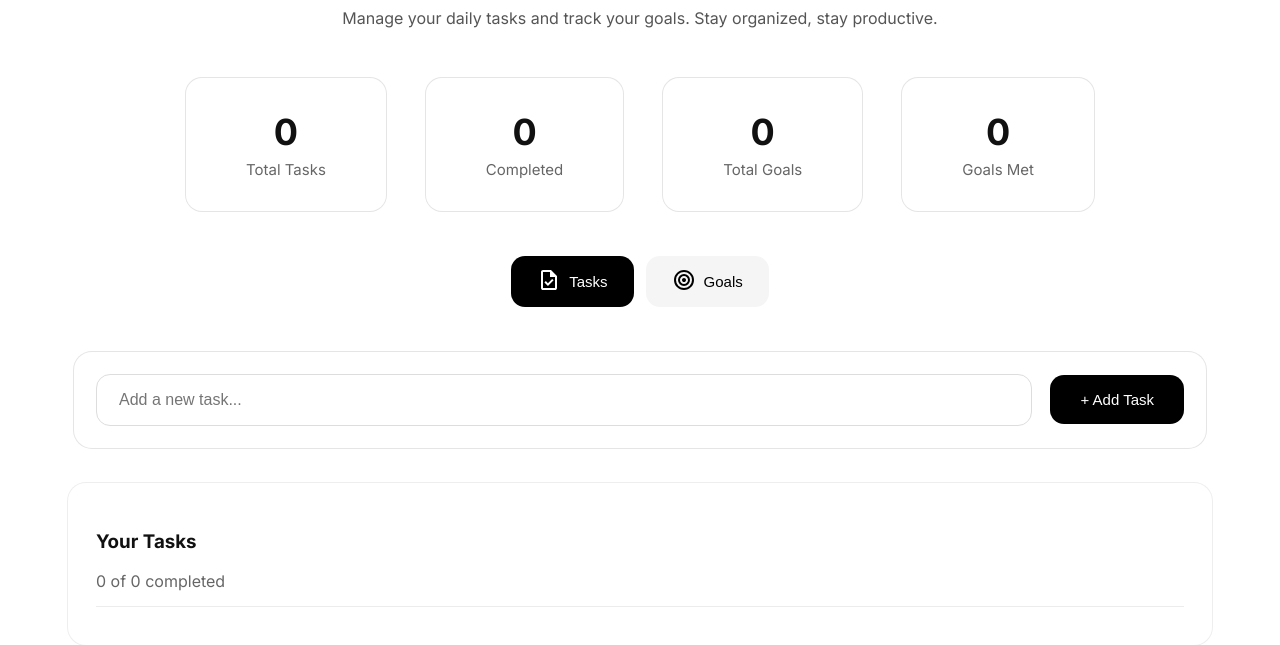
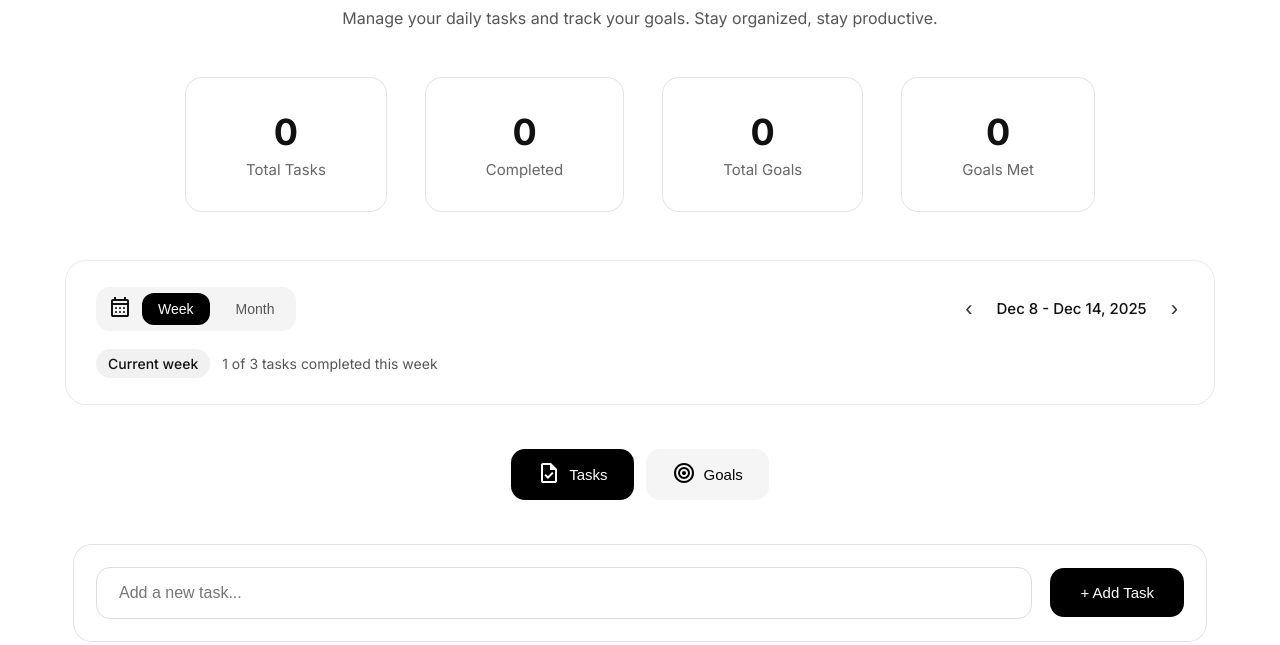
Before and after one commit to AliJoshan/Progression, a plain HTML site: page tasks.html in a window 1280 px wide. Shown: the part 187-832 px from the top of the page. Drawn offline with Linux system fonts and the light colour scheme.

Commit message:
Add timeline section to the tasks page

```diff
--- a/tasks.css
+++ b/tasks.css
@@ -111,12 +111,93 @@ body {
     color: #555;
 }
 
+/* -------- TIMELINE -------- */
+.timeline {
+    background: #fff;
+    padding: 26px 30px;
+    border-radius: 20px;
+    box-shadow: 0 0 0 1px #eaeaea;
+    margin-top: 50px;
+}
+
+.timeline-top {
+    display: flex;
+    justify-content: space-between;
+    align-items: center;
+}
+
+.timeline-view {
+    display: flex;
+    align-items: center;
+    gap: 10px;
+    background: #f4f4f4;
+    padding: 6px;
+    border-radius: 14px;
+}
+
+.calendar-icon {
+    font-size: 18px;
+    margin-left: 6px;
+}
+
+.view-btn {
+    background: transparent;
+    border: none;
+    padding: 8px 16px;
+    border-radius: 12px;
+    font-size: 14px;
+    font-weight: 500;
+    cursor: pointer;
+    color: #555;
+}
+
+.view-btn.active {
+    background: #000;
+    color: #fff;
+}
+
+.timeline-range {
+    display: flex;
+    align-items: center;
+    gap: 18px;
+    font-size: 15px;
+    font-weight: 500;
+}
+
+.arrow-btn {
+    background: none;
+    border: none;
+    font-size: 22px;
+    cursor: pointer;
+    color: #333;
+}
+
+.timeline-bottom {
+    display: flex;
+    align-items: center;
+    gap: 12px;
+    margin-top: 18px;
+    font-size: 14px;
+}
+
+.current-week {
+    background: #f1f1f1;
+    padding: 6px 12px;
+    border-radius: 999px;
+    font-weight: 500;
+}
+
+.week-progress {
+    color: #555;
+}
+
 /* -------- STATS -------- */
 .stats {
     display: flex;
     justify-content: center;
     gap: 40px;
     margin-top: 50px;
+    margin-bottom: 50px;
 }
 
 .stat-card {
--- a/tasks.html
+++ b/tasks.html
@@ -63,6 +63,32 @@
         </div>
     </section>
 
+    <!-- TIMELINE -->
+    <section class="timeline container-width">
+        <div class="timeline-top">
+            <div class="timeline-view">
+                <span class="calendar-icon"><svg xmlns="http://www.w3.org/2000/svg" height="24px"
+                        viewBox="0 -960 960 960" width="24px" fill="currentColor">
+                        <path
+                            d="M200-80q-33 0-56.5-23.5T120-160v-560q0-33 23.5-56.5T200-800h40v-80h80v80h320v-80h80v80h40q33 0 56.5 23.5T840-720v560q0 33-23.5 56.5T760-80H200Zm0-80h560v-400H200v400Zm0-480h560v-80H200v80Zm0 0v-80 80Zm280 240q-17 0-28.5-11.5T440-440q0-17 11.5-28.5T480-480q17 0 28.5 11.5T520-440q0 17-11.5 28.5T480-400Zm-160 0q-17 0-28.5-11.5T280-440q0-17 11.5-28.5T320-480q17 0 28.5 11.5T360-440q0 17-11.5 28.5T320-400Zm320 0q-17 0-28.5-11.5T600-440q0-17 11.5-28.5T640-480q17 0 28.5 11.5T680-440q0 17-11.5 28.5T640-400ZM480-240q-17 0-28.5-11.5T440-280q0-17 11.5-28.5T480-320q17 0 28.5 11.5T520-280q0 17-11.5 28.5T480-240Zm-160 0q-17 0-28.5-11.5T280-280q0-17 11.5-28.5T320-320q17 0 28.5 11.5T360-280q0 17-11.5 28.5T320-240Zm320 0q-17 0-28.5-11.5T600-280q0-17 11.5-28.5T640-320q17 0 28.5 11.5T680-280q0 17-11.5 28.5T640-240Z" />
+                    </svg></span>
+                <button class="view-btn active">Week</button>
+                <button class="view-btn">Month</button>
+            </div>
+
+            <div class="timeline-range">
+                <button class="arrow-btn">‹</button>
+                <span class="date-range">Dec 8 - Dec 14, 2025</span>
+                <button class="arrow-btn">›</button>
+            </div>
+        </div>
+
+        <div class="timeline-bottom">
+            <span class="current-week">Current week</span>
+            <span class="week-progress">1 of 3 tasks completed this week</span>
+        </div>
+    </section>
+
     <!-- TABS -->
     <div class="tabs">
         <button class="tab active"><span><svg xmlns="http://www.w3.org/2000/svg" height="24px" viewBox="0 -960 960 960"
```
